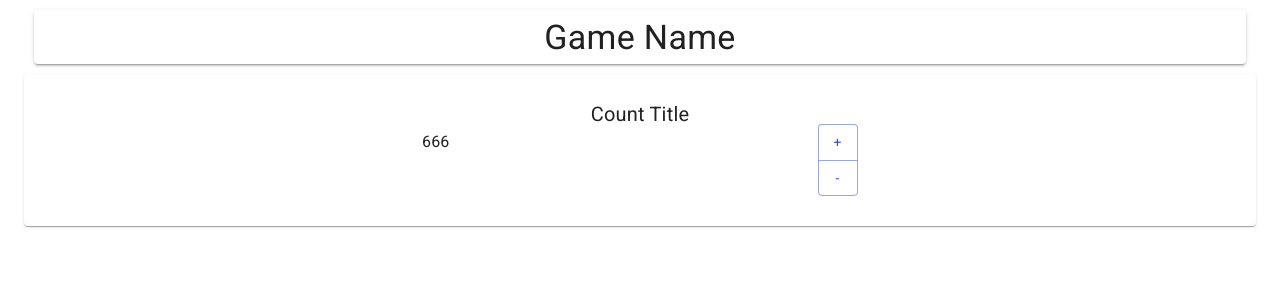
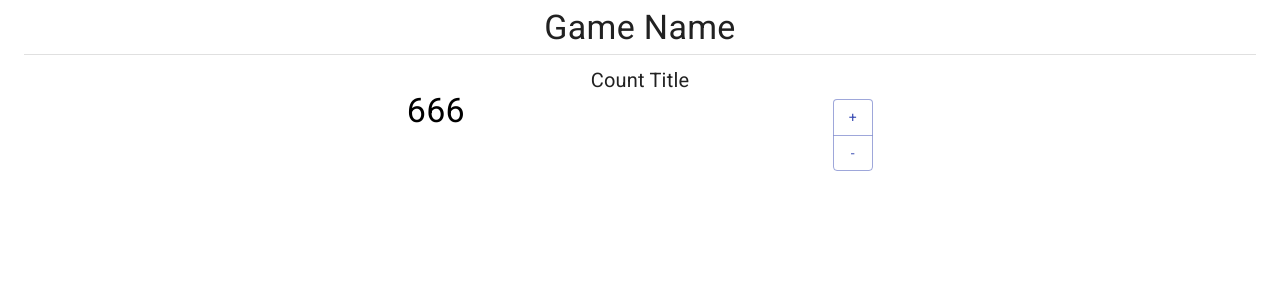
Before and after one commit to chasenchamberlain/counter, a React (Create React App) app in the folder counter-app/: page / in a window 1280 px wide. Shown: the top 300 px of the page. Built offline with nearby package versions, Linux system fonts and the light colour scheme.

Commit message:
minor nothings

```diff
--- a/counter-app/src/components/App.js
+++ b/counter-app/src/components/App.js
@@ -8,6 +8,8 @@ import { makeStyles } from "@material-ui/core";
 import GameTitle from "./GameTitle";
 import CountData from "./CountData";
 import Container from '@material-ui/core/Container';
+import Divider from '@material-ui/core/Divider';
+
 
 
 const useStyles = makeStyles((theme) => ({
@@ -32,6 +34,7 @@ export default function SimplePaper() {
   return (
     <Container>
       <GameTitle />
+      <Divider />
       <CountData />
     </Container>
   );
--- a/counter-app/src/components/CountData.js
+++ b/counter-app/src/components/CountData.js
@@ -6,6 +6,7 @@ import Grid from '@material-ui/core/Grid';
 import Button from '@material-ui/core/Button';
 import ButtonGroup from '@material-ui/core/ButtonGroup';
 import Typography from '@material-ui/core/Typography'
+import Divider from '@material-ui/core/Divider';
 
 const useStyles = makeStyles(theme => ({
     input: {
@@ -27,7 +28,7 @@ export default function CountData() {
     const classes = useStyles();
 
     return (
-        <Paper className={classes.root}>
+        // <Paper className={classes.root}>
             <Grid container
                 direction="row"
                 justify="space-evenly"
@@ -42,7 +43,7 @@ export default function CountData() {
                     inputProps={{ 'aria-label': 'naked' }}
                 />
                 <Grid item>
-                    <Typography>666</Typography>
+                    <Typography variant="h4">666</Typography>
                 </Grid>
                 <Grid item>
                     <ButtonGroup
@@ -55,7 +56,7 @@ export default function CountData() {
                     </ButtonGroup>
                 </Grid>
             </Grid>
-        </Paper>
+        // </Paper>
     );
 
 }
--- a/counter-app/src/components/GameTitle.js
+++ b/counter-app/src/components/GameTitle.js
@@ -25,8 +25,6 @@ export default function GameTitle() {
     const classes = useStyles();
     return (
         <div className={classes.base}>
-            <Paper elevation={2}
-                className={classes.base}>
             <InputBase
                 className={classes.input}
                 required
@@ -34,7 +32,6 @@ export default function GameTitle() {
                 defaultValue="Game Name"
                 inputProps={{ 'aria-label': 'naked' }}
             />
-            </Paper>
         </div>
     );
 }
```
Also changed, not shown: counter-app/package.json (line endings or trailing spaces), 1 other file (tests, documents, lock files or other folders). Lines whose indentation alone changed are shown as unchanged.
